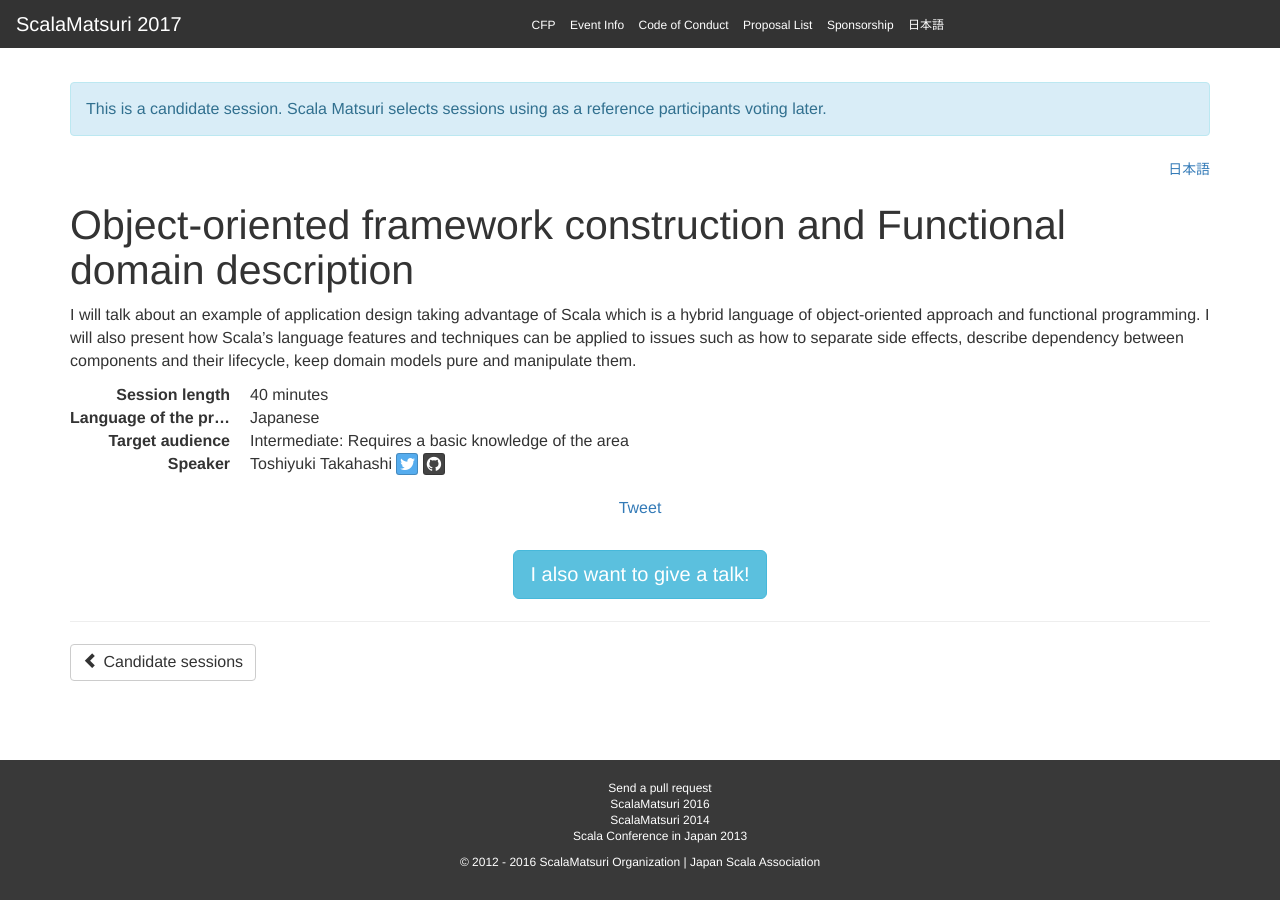
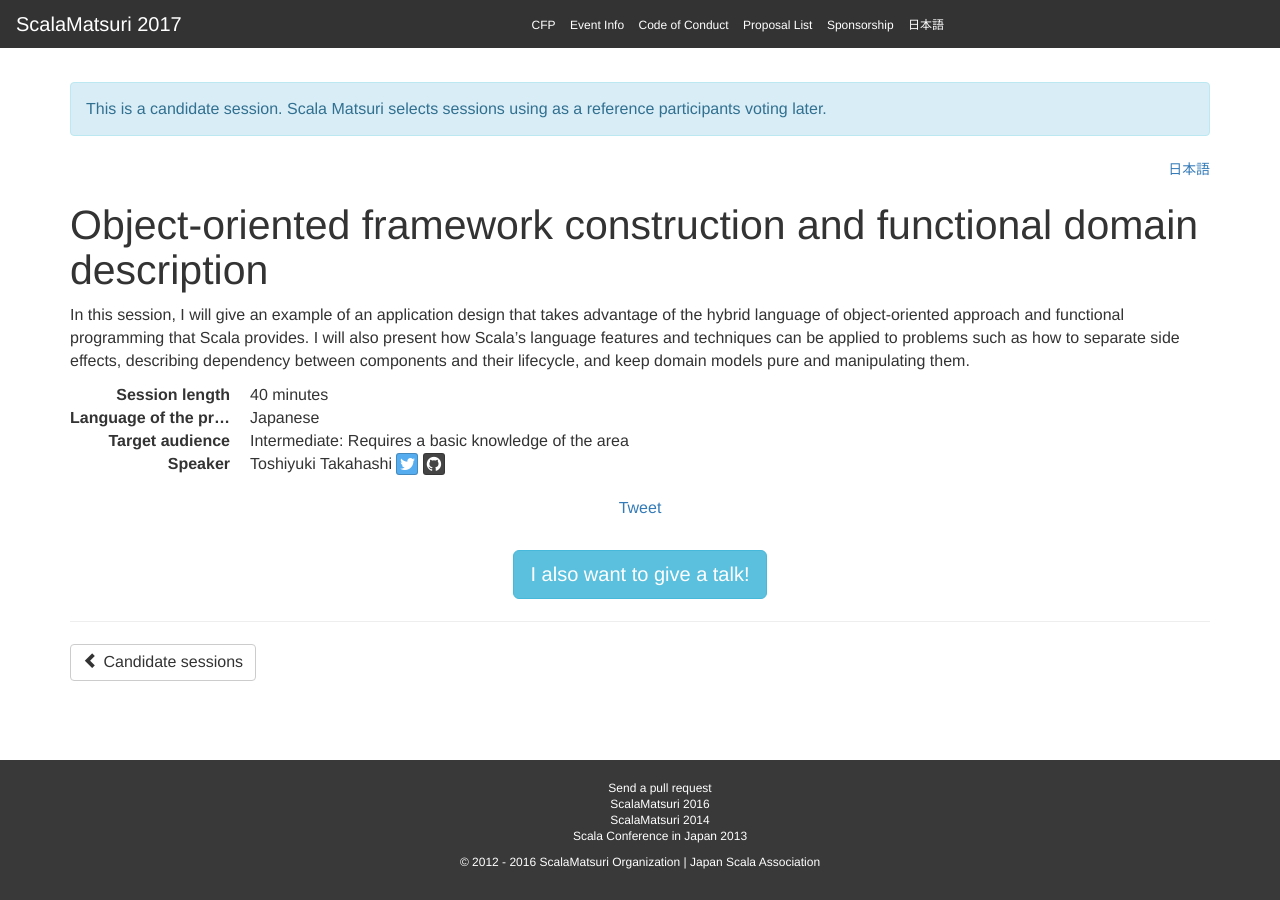
Before and after one commit to scalajp/2017.scalamatsuri.org, a Jekyll site: the page built from _candidates_en/ToshiyukiTakahashi_1.md, in a window 1280 px wide. Built offline with Jekyll 4.4.1, drawn with Linux system fonts in a browser that asks for light colours; nearby versions of some CDN libraries; comment, search, counter and statistics services are not loaded.

Commit message:
Update ToshiyukiTakahashi_1.md

```diff
--- a/_candidates_en/ToshiyukiTakahashi_1.md
+++ b/_candidates_en/ToshiyukiTakahashi_1.md
@@ -1,6 +1,6 @@
 ---
 name: Toshiyuki Takahashi
-title: "Object-oriented framework construction and Functional domain description"
+title: "Object-oriented framework construction and functional domain description"
 length: 40
 audience: Intermediate
 language: Japanese
@@ -10,4 +10,4 @@
   - Best Practices
   - Software Design and Architecture
 ---
-I will talk about an example of application design taking advantage of Scala which is a hybrid language of object-oriented approach and functional programming. I will also present how Scala's language features and techniques can be applied to issues such as how to separate side effects, describe dependency between components and their lifecycle, keep domain models pure and manipulate them.
+In this session, I will give an example of an application design that takes advantage of the hybrid language of object-oriented approach and functional programming that Scala provides. I will also present how Scala's language features and techniques can be applied to problems such as how to separate side effects, describing dependency between components and their lifecycle, and keep domain models pure and manipulating them.
```
